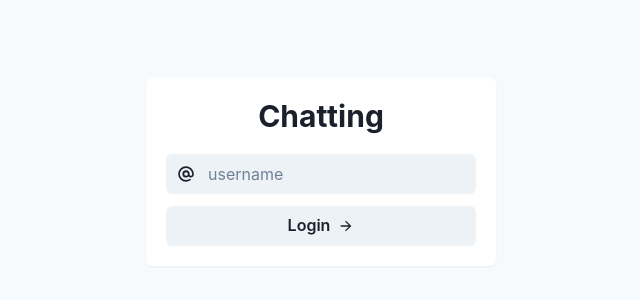
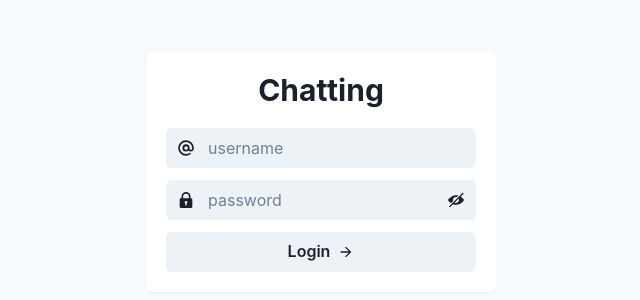
Before and after one commit to rafavilomar/chatting-frontend, a React (Create React App) app: page /login in a window 1280 px wide. Shown: the part 228-528 px from the top of the page, without its empty margins (319-959 px from the left). Built offline with nearby package versions, Linux system fonts and the light colour scheme; no server answers.

Commit message:
feat: add password input for login view #15

```diff
--- a/src/models/User.ts
+++ b/src/models/User.ts
@@ -1,5 +1,6 @@
 interface User {
   username: string;
+  password: string;
 }
 
 export default User;
--- a/src/utils/context/state.tsx
+++ b/src/utils/context/state.tsx
@@ -1,10 +1,10 @@
-import React, { useReducer } from "react";
+import { useReducer } from "react";
 
+import User from "../../models/User";
+import socket from "../socket.js";
+import GeneralContext from "./context";
+import GeneralReducer from "./reducer";
 import { actionType, contextState } from "./types";
-import GeneralReducer from "./reducer";
-import GeneralContext from "./context";
-import socket from "../socket.js";
-import User from "../../models/User";
 
 export const initialState: contextState = {
   openActiveUserList: false,
@@ -14,13 +14,20 @@ export const initialState: contextState = {
 const GeneralState = ({ children }: any) => {
   const [state, dispatch] = useReducer(GeneralReducer, initialState);
 
-  const login = (username: string) => {
-    socket.emit("login", { username });
-    const user: User = { username };
-    dispatch({
-      payload: user,
-      type: actionType.LOGIN,
+  const login = (user: User) => {
+    let failed = false;
+    socket.emit("login", user);
+    // const user: User = { username };
+    socket.on("error-login", (error: boolean) => {
+      if (!error) {
+        dispatch({
+          payload: user,
+          type: actionType.LOGIN,
+        });
+      }
+      failed = error;
     });
+    return failed;
   };
 
   const logout = () => {
--- a/src/utils/context/types.ts
+++ b/src/utils/context/types.ts
@@ -16,7 +16,7 @@ export type contextState = {
   userLogged?: User;
   openActiveUserList: boolean;
   socket: Socket;
-  login?: (username: string) => void;
+  login?: (user: User) => boolean;
   logout?: () => void;
   handleActiveUserList?: (value: boolean) => void;
 };
--- a/src/views/Login.tsx
+++ b/src/views/Login.tsx
@@ -1,26 +1,46 @@
-import React, { useContext, useEffect, useState } from "react";
 import {
+  ArrowForwardIcon,
+  AtSignIcon,
+  LockIcon,
+  ViewIcon,
+  ViewOffIcon
+} from "@chakra-ui/icons";
+import {
+  Box,
+  Button,
   Flex,
-  Box,
+  IconButton,
   Input,
-  Button,
   InputGroup,
   InputLeftElement,
+  InputRightElement
 } from "@chakra-ui/react";
-import { ArrowForwardIcon, AtSignIcon } from "@chakra-ui/icons";
+import React, { useContext, useEffect, useState } from "react";
 import { useNavigate } from "react-router-dom";
 
+import Brand from "../component/Brand";
 import GeneralContext from "../utils/context/context";
-import Brand from "../component/Brand";
 
 const Login = () => {
+  const [usernameInput, setUsernameInput] = useState<string>("");
+  const [passwordInput, setPasswordInput] = useState<string>("");
+  const [show, setShow] = React.useState(false);
+
+  const { userLogged, login } = useContext(GeneralContext);
   const navigate = useNavigate();
-  const [usernameInput, setUsernameInput] = useState<string>("");
-  const { userLogged, login } = useContext(GeneralContext);
+
+  const handleClick = () => setShow(!show);
 
   const handleLogin = () => {
-    login!(usernameInput);
-    navigate("/");
+    const loginError = login!({
+      username: usernameInput,
+      password: passwordInput,
+    });
+    if (!loginError) {
+      navigate("/");
+    } else {
+      alert("Login failed");
+    }
   };
 
   useEffect(() => {
@@ -53,6 +73,25 @@ const Login = () => {
                 onChange={(e: any) => setUsernameInput(e.target.value)}
               />
             </InputGroup>
+            <InputGroup size="md">
+              <InputLeftElement children={<LockIcon />} />
+              <Input
+                id="password"
+                variant="filled"
+                size="md"
+                type={show ? "text" : "password"}
+                placeholder="password"
+                value={passwordInput}
+                onChange={(e: any) => setPasswordInput(e.target.value)}
+              />
+              <InputRightElement>
+                <IconButton
+                  aria-label={show ? "Hide" : "Show"}
+                  icon={show ? <ViewIcon /> : <ViewOffIcon />}
+                  onClick={handleClick}
+                />
+              </InputRightElement>
+            </InputGroup>
             <Button
               rightIcon={<ArrowForwardIcon />}
               size="md"
```
